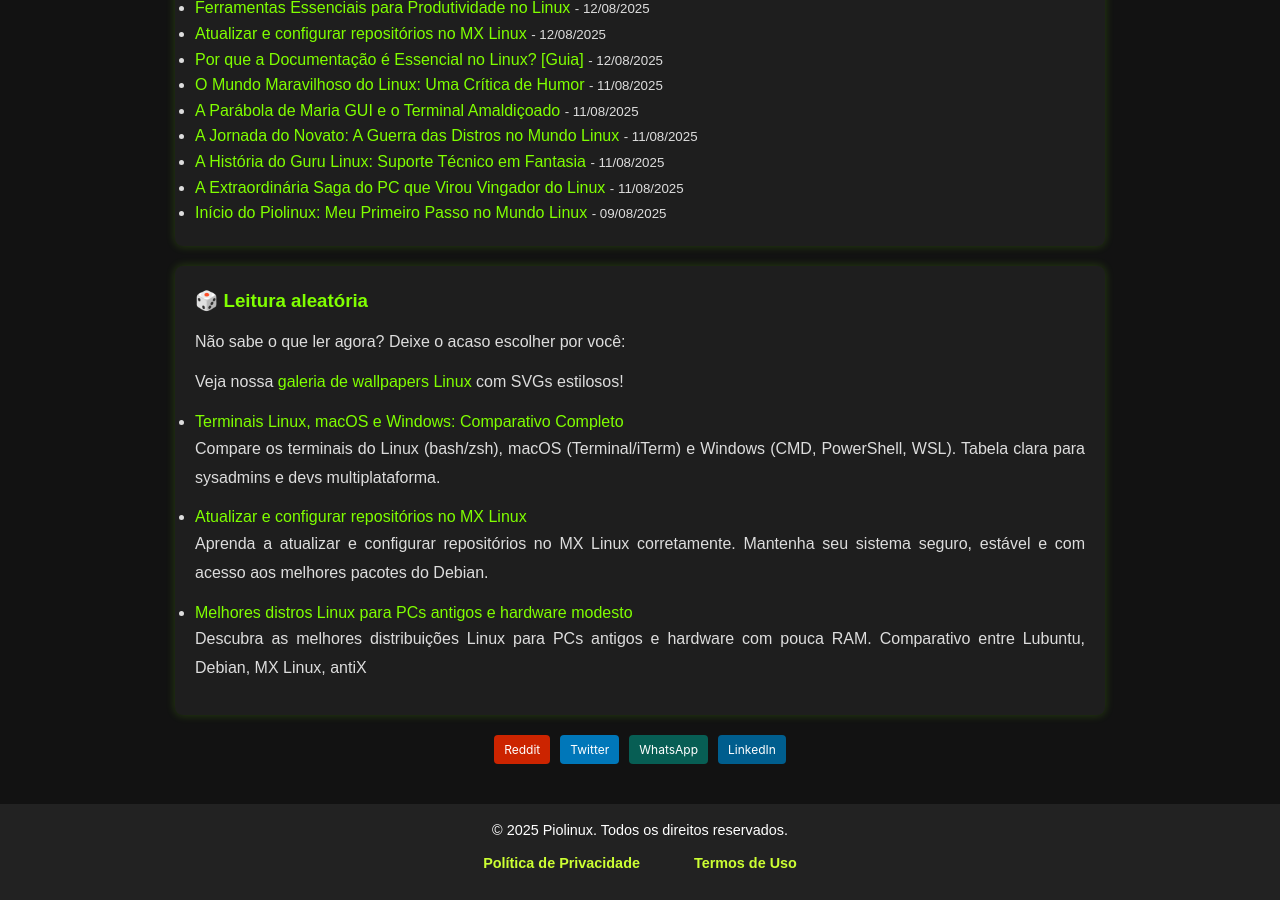
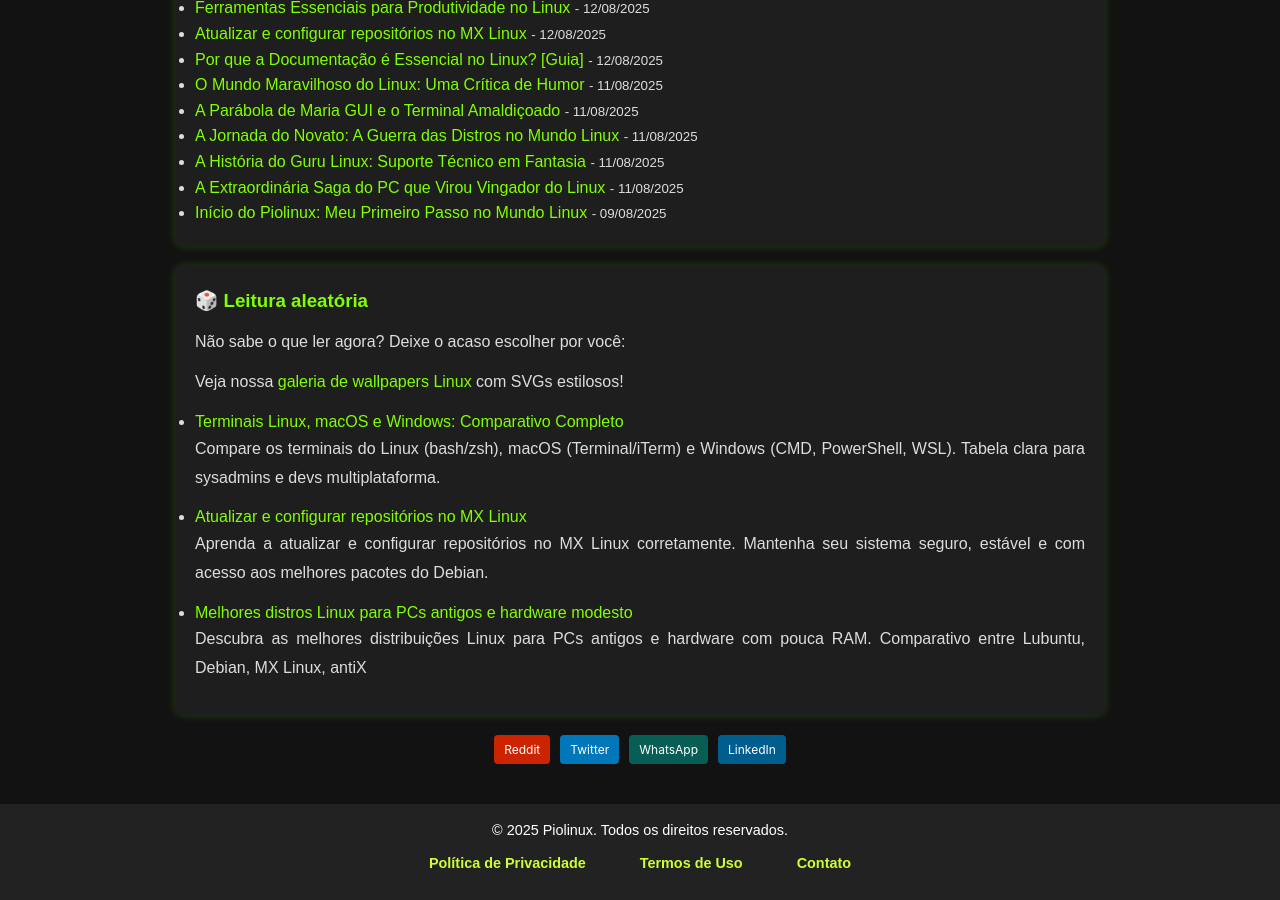
Before and after one commit to Piolinux/piolinux-site, a Jekyll site: the page built from index.md, in a window 1280 px wide and 900 px high, scrolled down 835 px. Built offline with Jekyll 4.4.1, drawn with Linux system fonts in a browser that asks for light colours.

Commit message:
Update footer.html

```diff
--- a/_includes/footer.html
+++ b/_includes/footer.html
@@ -1,11 +1,11 @@
-
 <footer class="rodape">
   <div class="container-rodape">
     <p>&copy; 2025 Piolinux. Todos os direitos reservados.</p>
     <nav>
       <ul>
-          <li><a href="/politica-de-privacidade.html">Política de Privacidade</a></li>
-          <li><a href="/termos-de-uso.html">Termos de Uso</a></li>
+        <li><a href="{{ '/politica-de-privacidade/' | relative_url }}">Política de Privacidade</a></li>
+        <li><a href="{{ '/termos-de-uso/' | relative_url }}">Termos de Uso</a></li>
+        <li><a href="{{ '/contato/' | relative_url }}">Contato</a></li>
       </ul>
     </nav>
   </div>
```
Lines whose indentation alone changed are shown as unchanged.
